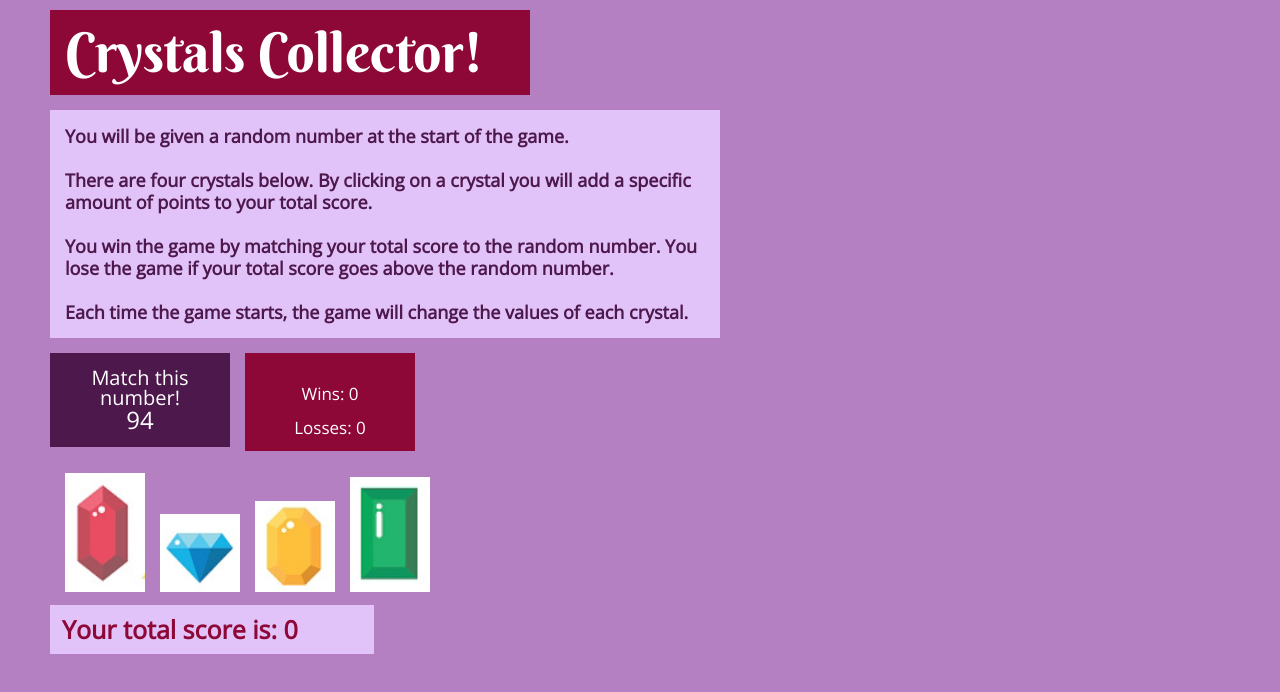
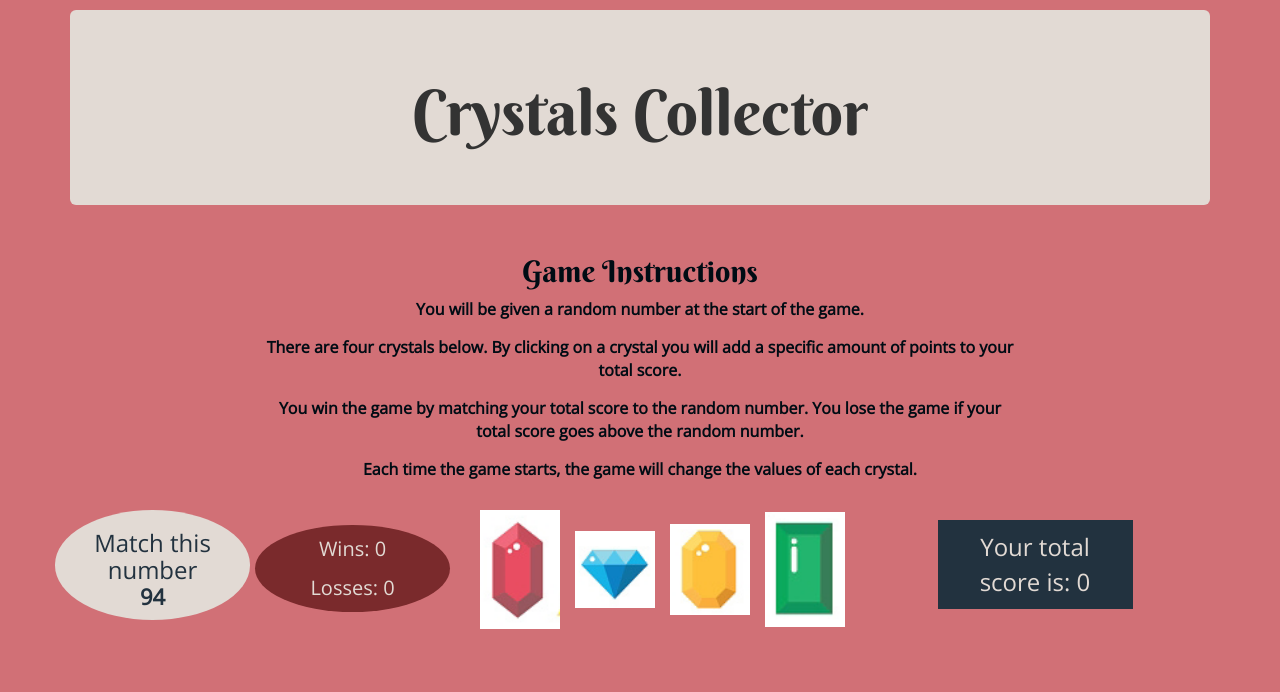
Before and after one commit to daniella-bueso/Crystals-Game, a plain HTML site: page index.html in a window 1280 px wide. Drawn offline with nearby package versions, Linux system fonts and the light colour scheme.

Commit message:
Update design

```diff
--- a/assets/css/style.css
+++ b/assets/css/style.css
@@ -1,88 +1,65 @@
 body {
-	background-color: #b480c1;
+	background-color: #d17076;
 }
-
-h1 {
-	background-color: #8d0837;
+.jumbotron {
+	background-color: #e2dad4;
+	margin-top: 10px;
+}
+h1{
 	font-size: 55px;
 	font-family: 'Berkshire Swash', cursive;
-	color: #ffffff;
-	padding: 15px;
-	width: 450px;
-	margin-top: 10px;
-	margin-left: 50px;
+	color:#22323f;
 }
+h2{
+	font-family: 'Berkshire Swash', cursive;
 
+}
 .instructions {
-	width: 640px;
-	background-color: #e2c3f9;
-	color: #4d184c;
-	font-size: 18px;
+	color: #000c14;
+	font-size: 16px;
+	margin-bottom: 15px;
+	font-family: 'Open Sans', sans-serif;
+	font-weight: bold;
+}
+.guessthis {
+	background-color: #e2dad4;
+	color: #22323f;
+	font-family: 'Open Sans', sans-serif;
+	text-align: center;
+}
+.value {
+	font-size: 22px;
 	font-weight: bold;
 	font-family: 'Open Sans', sans-serif;
-	line-height: 22px;
-	padding: 15px;
-	margin-top: 15px;
-	margin-left: 50px;
-	margin-bottom: 15px;
 }
-
-.container {
-	width: 600px;
-	height: 120px;
-}
-
-.guessthis {
-	float:left;
-	background-color: #4d184c;
-	color: #ffffff;
-	width: 150px;
+.game-progress {
+	text-align: center;
+	background-color: #7a2a2c;
+	color: #e2dad4;
 	font-size: 20px;
 	font-family: 'Open Sans', sans-serif;
-	margin-left: 50px;
-	text-align: center;
-	padding: 15px;
+	margin-left: 5px;
+	margin-top:15px;
 }
-
-.value {
-	font-size: 24px;
-	font-family: 'Open Sans', sans-serif;
-}
-
-.progress {
-	float:left;
-	text-align: center;
-	background-color: #8d0837;
-	color: #ffffff;
-	width: 160px;
-	font-size: 17px;
-	font-family: 'Open Sans', sans-serif;
-	margin-left: 15px;
-	padding: 15px 5px;
-}
-
 #status {
-	font-size: 20px;
-}
-
-.crystals {
-	float:none;
-	margin-left: 50px;
+	font-size: 14px;
 }
 .crystalImg {
-	float:none;
 	margin-left: 15px;
 	width: 80px;
 }
 
 .totalscore {
-	width: 300px;
-	background-color: #e2c3f9;
-	color: #8d0837;
+	text-align:center;
+	background-color:#22323f;
+	color: #e2dad4;
 	font-family: 'Open Sans', sans-serif;
-	font-size: 25px;
-	font-weight: bold;
-	padding: 12px;
-	margin-left: 50px;
-	margin-top: 10px;
+	font-size: 24px;
+	margin-top:10px;
+	padding: 10px;
 }
+.circle {
+	border-radius: 50%;
+	position:relative;
+	height: auto;
+}
--- a/assets/javascript/game.js
+++ b/assets/javascript/game.js
@@ -1,14 +1,13 @@
 $(document).ready(function() {
 
 // Create global variables
-
 	crystals = ['assets/images/red.png','assets/images/blue.png','assets/images/yellow.png','assets/images/green.png'];
 
 	var totalScore = 0;
 	var wins = 0;
 	var losses = 0;
-	$("#win").text("Wins: " + wins);
-	$("#loss").text("Losses: " + losses);
+	$("#wins").text("Wins: " + wins);
+	$("#losses").text("Losses: " + losses);
 
 // =========================================================================================================================
 	numCrystals();
--- a/index.html
+++ b/index.html
@@ -8,6 +8,7 @@
 
 	<!-- CSS Links -->
 	<link rel="stylesheet" type="text/css" href="assets/css/reset.css">
+	<link rel="stylesheet" href="https://maxcdn.bootstrapcdn.com/bootstrap/3.3.7/css/bootstrap.min.css">
 	<link rel="stylesheet" type="text/css" href="assets/css/style.css">
 
 	<!-- Fonts -->
@@ -15,46 +16,55 @@
 
 	<!-- jQuery Link -->
 	<script src="https://code.jquery.com/jquery-3.2.1.min.js" integrity="sha256-hwg4gsxgFZhOsEEamdOYGBf13FyQuiTwlAQgxVSNgt4=" crossorigin="anonymous"></script>
+	<script src="https://cdnjs.cloudflare.com/ajax/libs/popper.js/1.12.3/umd/popper.min.js" integrity="sha384-vFJXuSJphROIrBnz7yo7oB41mKfc8JzQZiCq4NCceLEaO4IHwicKwpJf9c9IpFgh" crossorigin="anonymous"></script>
+    <script src="https://maxcdn.bootstrapcdn.com/bootstrap/4.0.0-beta.2/js/bootstrap.min.js" integrity="sha384-alpBpkh1PFOepccYVYDB4do5UnbKysX5WZXm3XxPqe5iKTfUKjNkCk9SaVuEZflJ" crossorigin="anonymous"></script>
+
 </head>
 
 <body>
-
-	<h1> Crystals Collector! </h1>
-
-	<div class="instructions">
-		<p> You will be given a random number at the start of the game.</p>
-		<br>
-		<p> There are four crystals below. By clicking on a crystal you will add a specific amount of points to your total score.</p>
-		<br>
-		<p> You win the game by matching your total score to the random number. You lose the game if your total score goes above the random number. </p>
-		<br>
-		<p> Each time the game starts, the game will change the values of each crystal.</p>
+    <!-- Start of page -->
+    <div class="container">
+        <!-- Header -->
+        <div class="jumbotron text-center">
+			<h1> Crystals Collector</h1>
         </div>
 
-	<div class="container">
-		<div class="guessthis">
-			<h3>Match this number!
+        <!-- Instructions for Game -->
+        <div class="row">
+            <div class="instructions text-center col-md-8 col-md-offset-2">
+				<h2>Game Instructions</h2>
+                <p class="instructions"> You will be given a random number at the start of the game.</p>
+                <p class="instructions"> There are four crystals below. By clicking on a crystal you will add a specific amount of points to your total score.</p>
+                <p class="instructions"> You win the game by matching your total score to the random number. You lose the game if your total score goes above the random number. </p>
+                <p class="instructions"> Each time the game starts, the game will change the values of each crystal.</p>
+            </div>
+        </div>
+
+        <div class="row">
+			<!-- Match this Number Section -->
+        	<div class="guessthis circle col-xs-12 col-sm-2">
+                <h3>Match this number
                 <br>
                 <span class="value"> </span></h3>
 			</div>
 
-		<div class="progress">
-			<p id="status"> </p><br>
+			<!-- Progress section -->
+			<div class="game-progress circle col-xs-12 col-sm-2">
+                <p id="status"> </p>
                 <p id="wins"> Wins: 0 </p>
-			<br>
                 <p id="losses">Losses: 0</p>
 			</div>
+
+			<!-- Crystal Images -->
+			<div class="crystals col-xs-12 col-md-5">
 			</div>
 
-	<div class="crystals">
+			<!-- Total Score section -->
+			<div class="totalscore text-centercol-xs-12 col-sm-2"></div>
 		</div>
-
-	<div class="totalscore">
-		<h3> Your total score is </h3>
     </div>
 
     <!-- Javascript Link -->
 	<script src="assets/javascript/game.js"></script>
 </body>
-
 </html>
```
Lines whose indentation alone changed are shown as unchanged.
